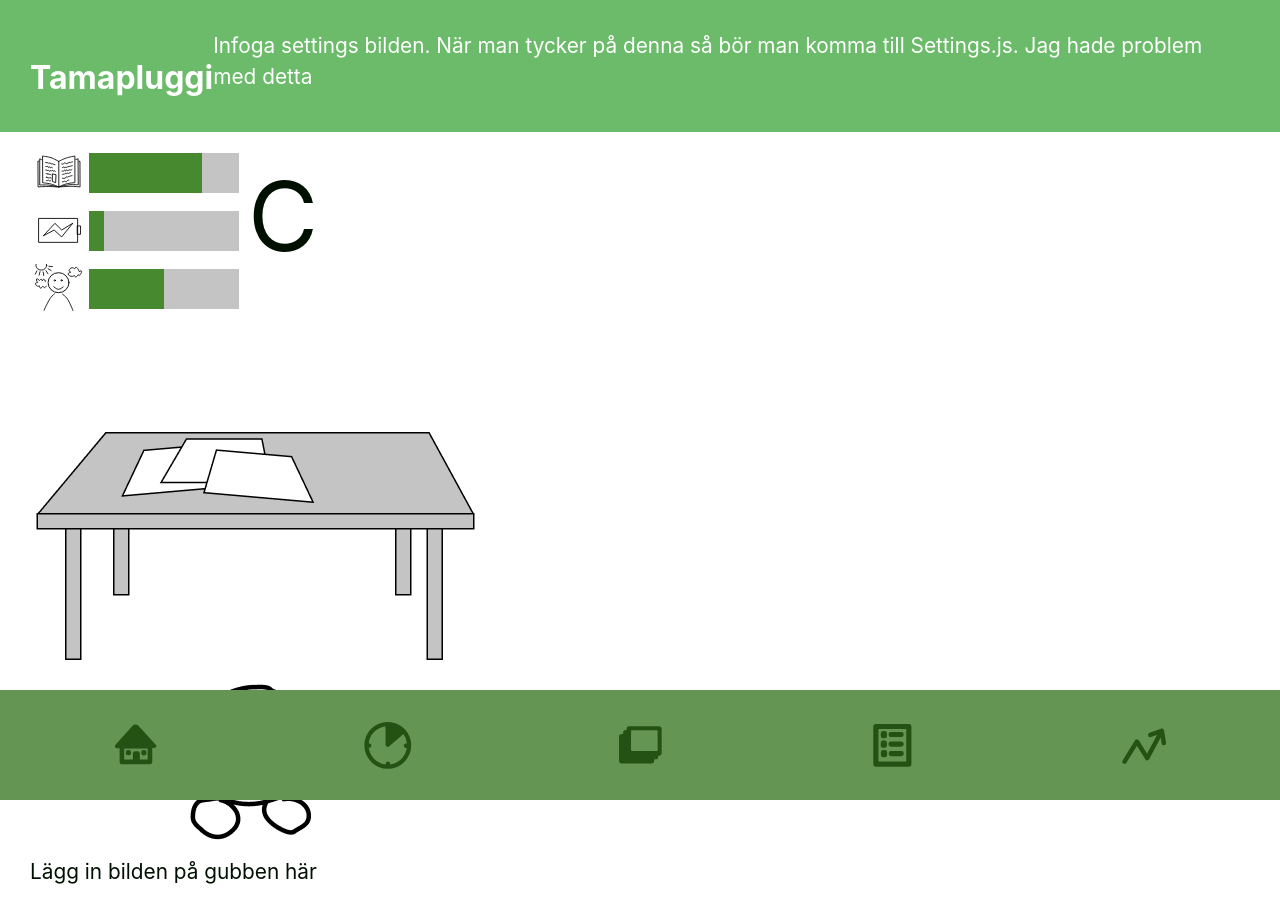
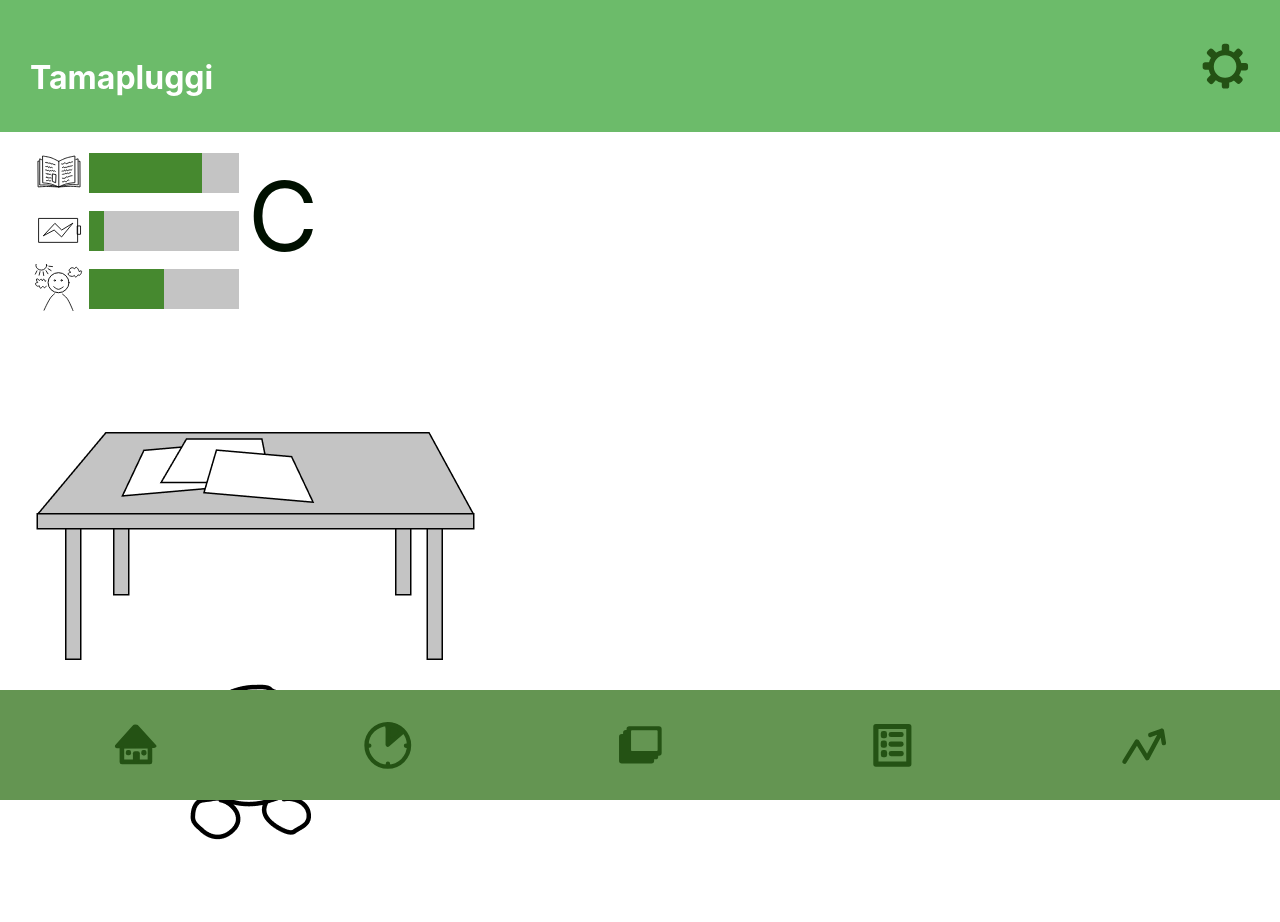
Before and after one commit to RakinAli/Tamapluggi, a React (Create React App) app: page /study in a window 1280 px wide. Shown: the top 922 px of the page. Before the commit the page ends 895 px from the top, so only its background shows below. Built offline with nearby package versions, Linux system fonts and the light colour scheme.

Commit message:
Added settings icon and fixed bottom margin

```diff
--- a/src/components/header.js
+++ b/src/components/header.js
@@ -1,12 +1,18 @@
 import React from "react";
 import { Outlet, Link } from "react-router-dom";
+import settingsIcon from "../Images/Icons/settings.svg"
 
 /*Navigation bar */
 function Header() {
+
+	const iconStyle = {
+		width: "50px"
+	}
+
 	return (
 			<header className="flex flex-row justify-between Header">
 				<h1>Tamapluggi</h1>
-				<h3>Infoga settings bilden. När man tycker på denna så bör man komma till Settings.js. Jag hade problem med detta</h3>
+				<img src={settingsIcon} alt="" style={iconStyle} />
 			</header>
 	);
 }
--- a/src/components/study.js
+++ b/src/components/study.js
@@ -28,7 +28,6 @@ function Study() {
 					<img src={TablePicture} onClick={handleBoolean} />
 				)}
 			</div>
-			<h3>Lägg in bilden på gubben här</h3>
 		</main>
 	);
 }
--- a/src/index.css
+++ b/src/index.css
@@ -38,6 +38,7 @@ code {
 
 main {
 	padding: 0px 30px;
+  margin-bottom: 100px;
 }
 
 section {
```
